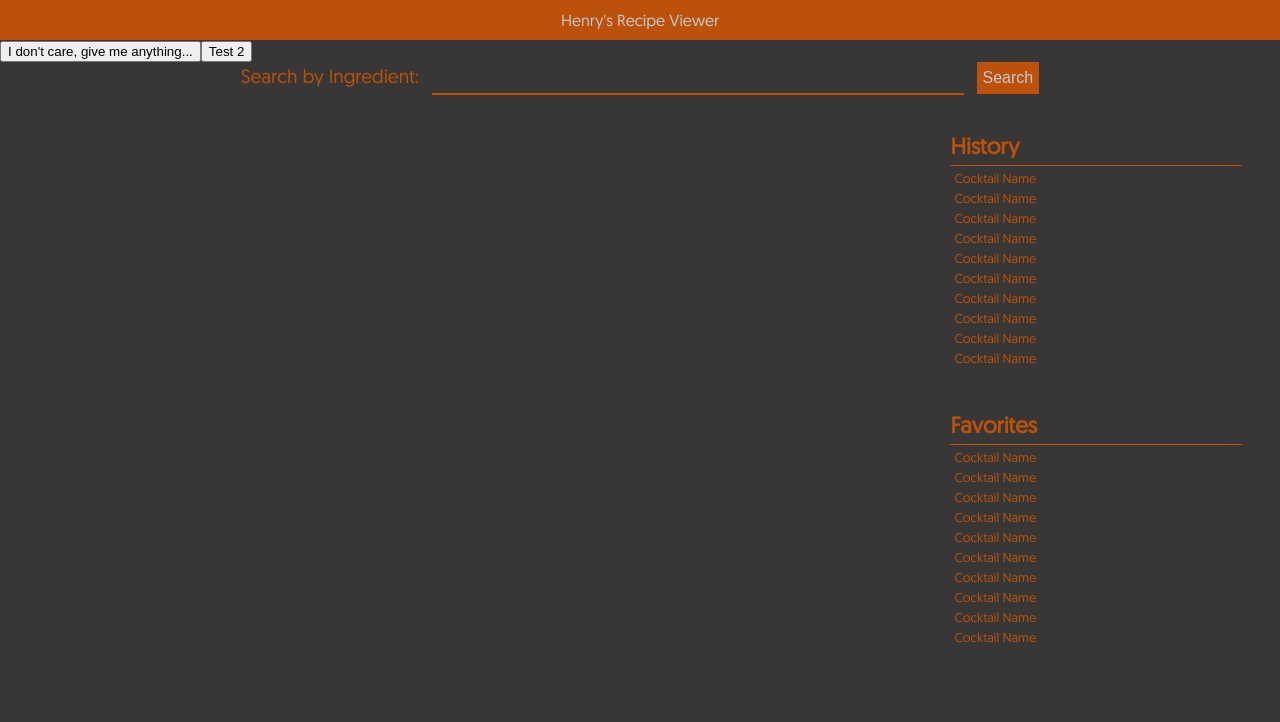
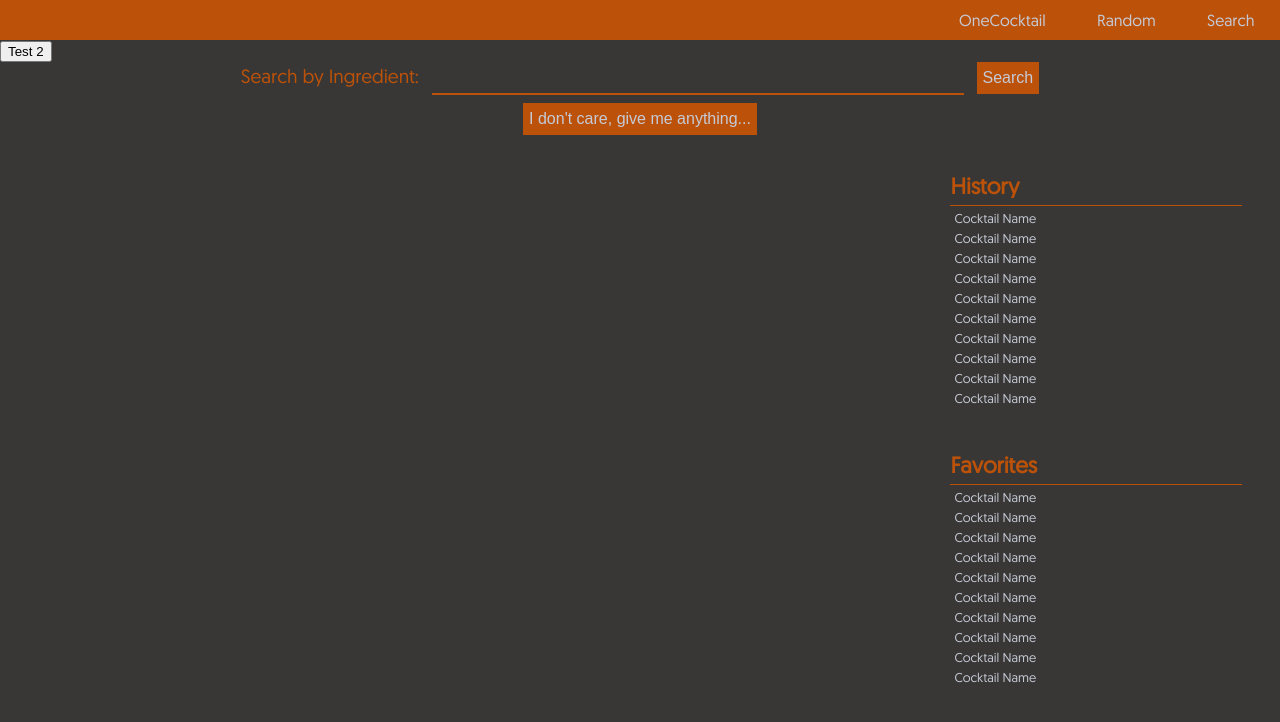
Before and after one commit to hank-frank/cocktail, a React (Vite) app: page /#/ in a window 1280 px wide. Shown: the top 722 px of the page. Built offline with nearby package versions, Linux system fonts and the light colour scheme.

Commit message:
adds search bar routing

```diff
--- a/src/public/js/App.jsx
+++ b/src/public/js/App.jsx
@@ -57,10 +57,10 @@ function App() {
     return(
         <Router>
             <Header />
-            <button className="test-button" onClick={ ()=> getRandomCocktail()}>I don't care, give me anything...</button>
             <button className="test-button" onClick={ ()=> forTesting()}>Test 2</button>
             <SearchBar
                 search = { searchByIngredient }
+                getRandom = { getRandomCocktail }
             />
             <div className="main-container">
             <div className="left-area-container">
@@ -70,11 +70,16 @@ function App() {
                     getById = { getById }
                 />
             </Route>
-            <Route path='/OneCocktail'>
+            <Route path='/byId'>
                 <Cocktail
                     drinksArray = { searchResult }
-                    randomCocktail = { randomCocktail }
-                    byId = { byId }
+                    cocktail = { byId }
+                />
+            </Route>
+            <Route path='/Random'>
+                <Cocktail
+                    drinksArray = { searchResult }
+                    cocktail = { randomCocktail }
                 />
             </Route>
             </div>
--- a/src/public/js/header.jsx
+++ b/src/public/js/header.jsx
@@ -1,4 +1,5 @@
 import React, { useState, useEffect } from 'react';
+import { Link } from 'react-router-dom';
 // import { HashRouter as Router, Route } from 'react-router-dom';
 // import { Helmet } from 'react-helmet';
 
@@ -13,7 +14,15 @@ return (
     <>
     <div className="header-container">
         <div className="header-content">
-            <p className="header-item">Henry's Recipe Viewer</p>
+            <div className="header-item">
+                <Link to='/ById' className="link-text">OneCocktail</Link>
+            </div>
+            <div className="header-item">
+                <Link to='/Random' className="link-text">Random</Link>
+            </div>
+            <div className="header-item">
+                <Link to='/' className="link-text">Search</Link>
+            </div>
         </div>
     </div>
     </>
--- a/src/public/js/oneCocktail.jsx
+++ b/src/public/js/oneCocktail.jsx
@@ -10,21 +10,21 @@ function Cocktail (props) {
                 <div className="cocktail-content">
                     <div className="first-row">
                         <div className="title-ingredients">
-                            <h4 className="cocktail-title">{ props.byId.name ? props.byId.name : "Name coming Soon!" }</h4>
+                            <h4 className="cocktail-title">{ props.cocktail.name ? props.cocktail.name : "Name coming Soon!" }</h4>
                             <div className="ingredient-container">
                                 <div className="title-box">
                                     <h4 className="ingredient-title">Ingredients</h4>
                                 </div>
                                 <div className="ingredients-units">
-                                    {props.byId.units ?
-                                        props.byId.units.map((unit) => {
+                                    {props.cocktail.units ?
+                                        props.cocktail.units.map((unit) => {
                                             return (
                                             <p className="ingredient">{} { unit }</p>
                                             )
                                         }) : <p className="ingredient">unit</p>
                                     }
-                                    {props.byId.ingredients ?
-                                        props.byId.ingredients.map((ingredient) => {
+                                    {props.cocktail.ingredients ?
+                                        props.cocktail.ingredients.map((ingredient) => {
                                             return (
                                             <p className="ingredient">{} { ingredient }</p>
                                             )
@@ -35,7 +35,7 @@ function Cocktail (props) {
                         </div>
                         <div className="image-holder-col">
                             <div className="image-holder-row">
-                                <img className="temp-image" src={ props.byId.image }/>
+                                <img className="temp-image" src={ props.cocktail.image }/>
                             </div>
                         </div>
                     </div>
@@ -44,7 +44,7 @@ function Cocktail (props) {
                             <div className="title-box">
                                 <h4 className="ingredient-title">Description</h4>
                             </div>
-                            <p className="description">{ props.byId.instructions ? props.byId.instructions : "description"}</p>
+                            <p className="description">{ props.cocktail.instructions ? props.cocktail.instructions : "description"}</p>
                         </div>
                     </div>
                 </div>
--- a/src/public/js/searchBar.jsx
+++ b/src/public/js/searchBar.jsx
@@ -28,6 +28,9 @@ function SearchBar (props) {
                 <input className="submit-button" type="submit" value="Search" />
             </form>
         </div>
+        <div className="random-flex">
+            <button className="random-button" onClick={ ()=> getRandomCocktail()}>I don't care, give me anything...</button>
+        </div>
         </>
     )
 };
--- a/src/public/sass/main.scss
+++ b/src/public/sass/main.scss
@@ -47,11 +47,20 @@ body {
 .header-content {
     display: flex;
     flex-direction: row;
-    justify-content: center;
+    justify-content: flex-end;
 }
 
 .header-item {
+    margin: 0 2vw;
+}
+
+.link-text {
+    text-decoration: none;
     color: $grey;
+}
+
+.link-text:hover {
+    color: $warm;
 }
 
 
@@ -91,6 +100,34 @@ background-color: $orange;
     border: none;
     color: $grey;
     font-size: 1rem;
+}
+
+.submit-button:hover {
+    background-color: $warm;
+    border: 2px solid $orange;
+    cursor: pointer;
+}
+
+.random-flex {
+    display: flex;
+    flex-direction: row;
+    justify-content: center;
+    margin-top: 1vh;
+}
+
+.random-button {
+    height: 32px;
+    margin: 0;
+    background-color: $orange;
+    border: none;
+    color: $grey;
+    font-size: 1rem;
+}
+
+.random-button:hover {
+    background-color: $warm;
+    border: 2px solid $orange;
+    cursor: pointer;
 }
 
 /////////////////////////////////////////////////////
@@ -171,13 +208,18 @@ font-size: 1rem;
 }
 
 .history-cocktail-title {
-    color: $orange;
+    color: $grey;
     font-size: .8rem;
     margin: 0.5vh;
 }
 
+.history-cocktail-title:hover {
+    color: $orange;
+    cursor: pointer;
+}
+
 /////////////////////////////////////////////////////
-///               History
+///               fav
 /////////////////////////////////////////////////////
 //history-container is above for grid formatting
 
@@ -194,9 +236,14 @@ font-size: 1rem;
 }
 
 .fav-cocktail-title {
-    color: $orange;
+    color: $grey;
     font-size: .8rem;
     margin: 0.5vh;
+}
+
+.fav-cocktail-title:hover {
+    color: $orange;
+    cursor: pointer;
 }
 
 /////////////////////////////////////////////////////
```
Lines whose indentation alone changed are shown as unchanged.
